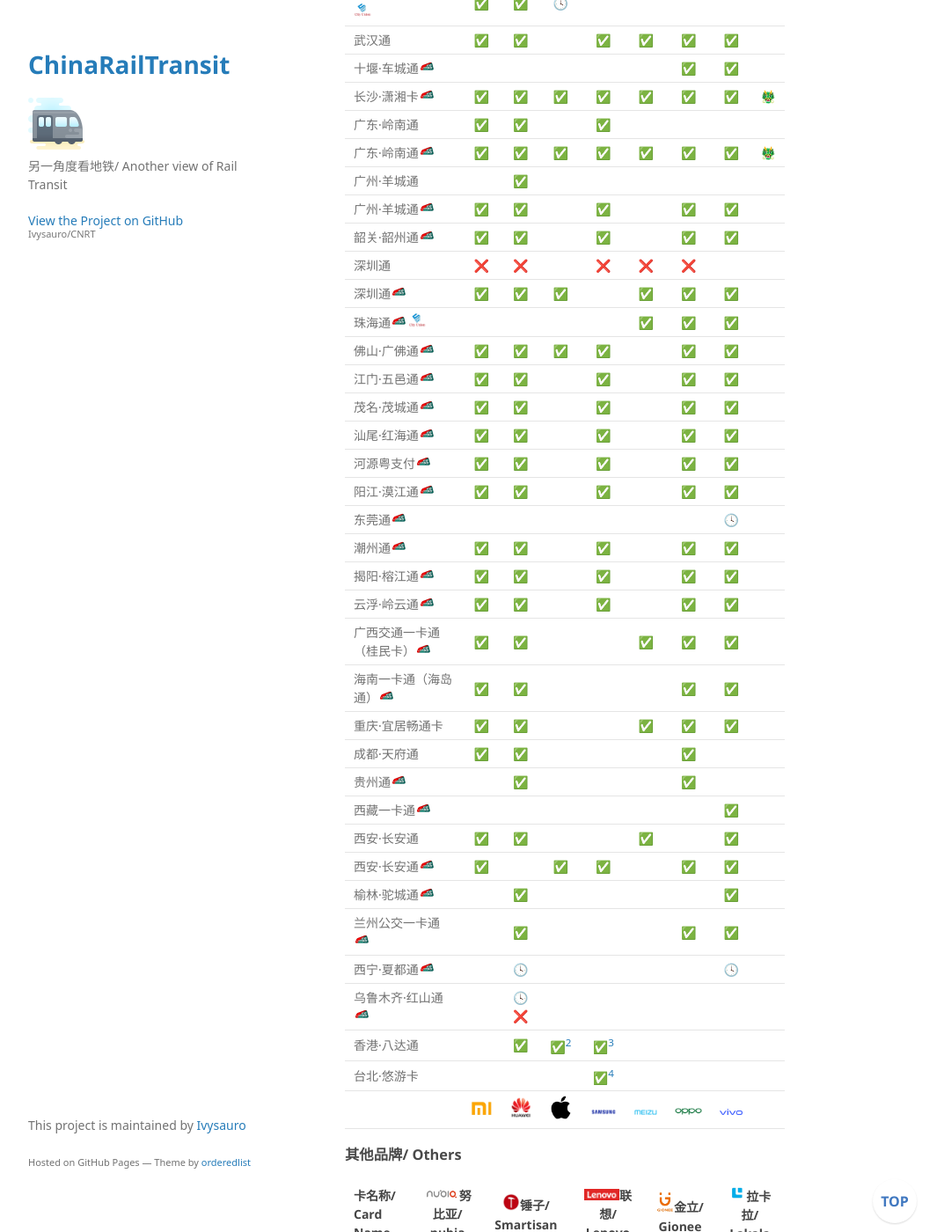
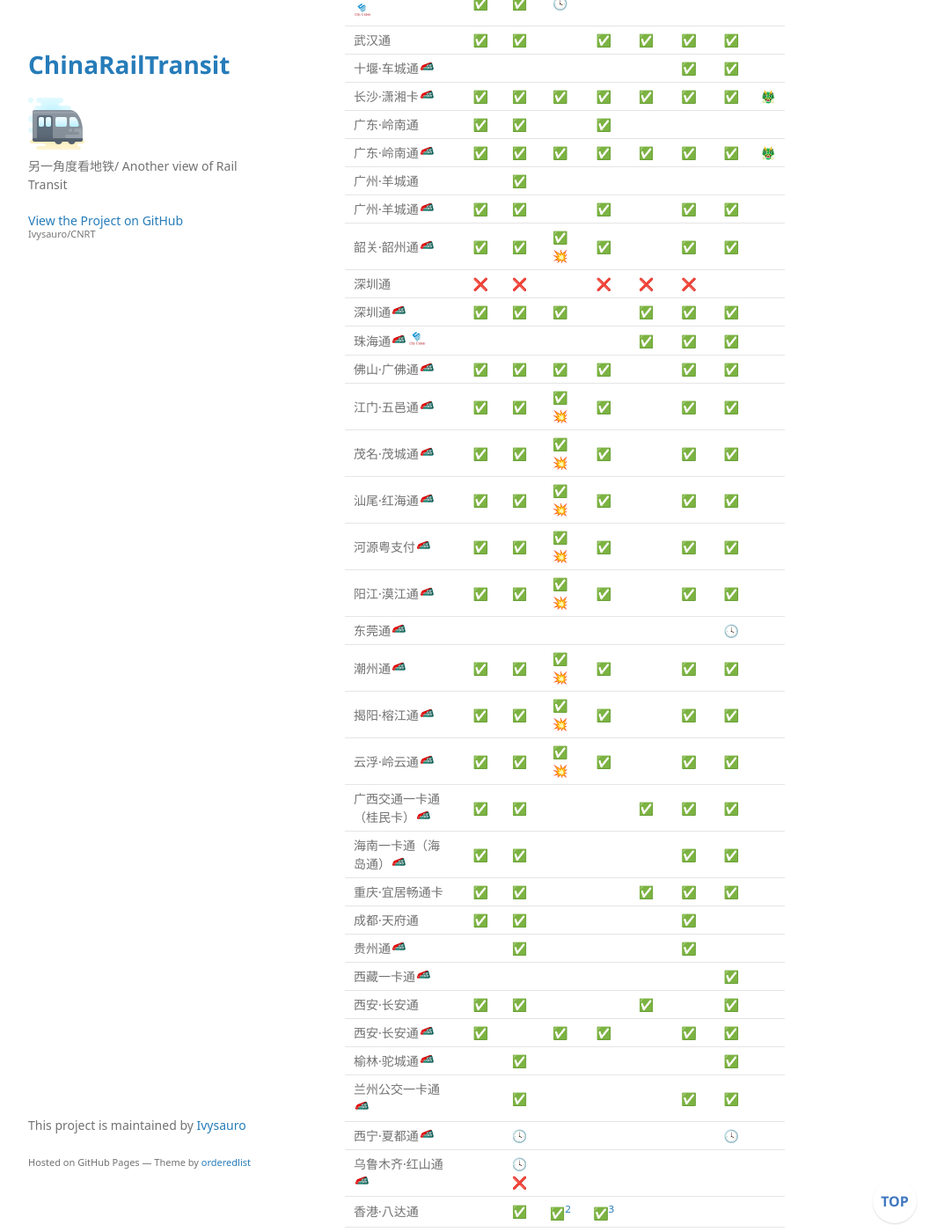
Before and after one commit to Ivysauro/CNRT, a Jekyll site: the page built from data/NFC.md, in a window 1280 px wide and 1400 px high, scrolled down 3467 px. Shown: the whole window at 88% size, without its empty margins (178-1251 px from the left). Built offline with Jekyll 4.4.1, drawn with Linux system fonts in a browser that asks for light colours; some web fonts are replaced; our own code applies the rules of GitHub Pages for plain Markdown files; a script that is not in the unit is left out.

Commit message:
🍊更新苹果数据
苹果上线岭南通多个城市

```diff
--- a/data/NFC.md
+++ b/data/NFC.md
@@ -95,20 +95,20 @@
 | 广东·岭南通<img src="https://raw.githubusercontent.com/Ivysauro/CNRT/master/images/T-Union.png" width="20" hegiht="20"> | ✅ | ✅ | ✅ | ✅ | ✅ | ✅ | ✅ | 🐲 |
 | 广州·羊城通 | | ✅ |
 | 广州·羊城通<img src="https://raw.githubusercontent.com/Ivysauro/CNRT/master/images/T-Union.png" width="20" hegiht="20"> | ✅ | ✅ |  | ✅ |  | ✅ | ✅ |  |
-| 韶关·韶州通<img src="https://raw.githubusercontent.com/Ivysauro/CNRT/master/images/T-Union.png" width="20" hegiht="20"> | ✅ | ✅ |  | ✅ |  | ✅ | ✅ |  |
+| 韶关·韶州通<img src="https://raw.githubusercontent.com/Ivysauro/CNRT/master/images/T-Union.png" width="20" hegiht="20"> | ✅ | ✅ | ✅💥 | ✅ |  | ✅ | ✅ |  |
 | 深圳通 | ❌ | ❌ |  | ❌ | ❌ | ❌ |  |  |
 | 深圳通<img src="https://raw.githubusercontent.com/Ivysauro/CNRT/master/images/T-Union.png" width="20" hegiht="20"> | ✅ | ✅ | ✅ |  | ✅ | ✅ | ✅ |  |
 | 珠海通<img src="https://raw.githubusercontent.com/Ivysauro/CNRT/master/images/T-Union.png" width="20" hegiht="20"><img src="https://raw.githubusercontent.com/Ivysauro/CNRT/master/images/City Union.png" width="20" hegiht="20"> |  |  |  |  | ✅ | ✅ | ✅ |  |
 | 佛山·广佛通<img src="https://raw.githubusercontent.com/Ivysauro/CNRT/master/images/T-Union.png" width="20" hegiht="20"> | ✅ | ✅ | ✅ | ✅ |  | ✅ | ✅ |  |
-| 江门·五邑通<img src="https://raw.githubusercontent.com/Ivysauro/CNRT/master/images/T-Union.png" width="20" hegiht="20"> | ✅ | ✅ |  | ✅ |  | ✅ | ✅ |  |
-| 茂名·茂城通<img src="https://raw.githubusercontent.com/Ivysauro/CNRT/master/images/T-Union.png" width="20" hegiht="20"> | ✅ | ✅ |  | ✅ |  | ✅ | ✅ |  |
-| 汕尾·红海通<img src="https://raw.githubusercontent.com/Ivysauro/CNRT/master/images/T-Union.png" width="20" hegiht="20"> | ✅ | ✅ |  | ✅ |  | ✅ | ✅ |  |
-| 河源粤支付<img src="https://raw.githubusercontent.com/Ivysauro/CNRT/master/images/T-Union.png" width="20" hegiht="20"> | ✅ | ✅ |  | ✅ |  | ✅ | ✅ |  |
-| 阳江·漠江通<img src="https://raw.githubusercontent.com/Ivysauro/CNRT/master/images/T-Union.png" width="20" hegiht="20"> | ✅ | ✅ |  | ✅ |  | ✅ | ✅ |  |
+| 江门·五邑通<img src="https://raw.githubusercontent.com/Ivysauro/CNRT/master/images/T-Union.png" width="20" hegiht="20"> | ✅ | ✅ | ✅💥 | ✅ |  | ✅ | ✅ |  |
+| 茂名·茂城通<img src="https://raw.githubusercontent.com/Ivysauro/CNRT/master/images/T-Union.png" width="20" hegiht="20"> | ✅ | ✅ | ✅💥 | ✅ |  | ✅ | ✅ |  |
+| 汕尾·红海通<img src="https://raw.githubusercontent.com/Ivysauro/CNRT/master/images/T-Union.png" width="20" hegiht="20"> | ✅ | ✅ | ✅💥 | ✅ |  | ✅ | ✅ |  |
+| 河源粤支付<img src="https://raw.githubusercontent.com/Ivysauro/CNRT/master/images/T-Union.png" width="20" hegiht="20"> | ✅ | ✅ | ✅💥 | ✅ |  | ✅ | ✅ |  |
+| 阳江·漠江通<img src="https://raw.githubusercontent.com/Ivysauro/CNRT/master/images/T-Union.png" width="20" hegiht="20"> | ✅ | ✅ | ✅💥 | ✅ |  | ✅ | ✅ |  |
 | 东莞通<img src="https://raw.githubusercontent.com/Ivysauro/CNRT/master/images/T-Union.png" width="20" hegiht="20"> | | | | | | | 🕓 |
-| 潮州通<img src="https://raw.githubusercontent.com/Ivysauro/CNRT/master/images/T-Union.png" width="20" hegiht="20"> | ✅ | ✅ |  | ✅ |  | ✅ | ✅ |  |
-| 揭阳·榕江通<img src="https://raw.githubusercontent.com/Ivysauro/CNRT/master/images/T-Union.png" width="20" hegiht="20"> | ✅ | ✅ |  | ✅ |  | ✅ | ✅ |  |
-| 云浮·岭云通<img src="https://raw.githubusercontent.com/Ivysauro/CNRT/master/images/T-Union.png" width="20" hegiht="20"> | ✅ | ✅ |  | ✅ |  | ✅ | ✅ |  |
+| 潮州通<img src="https://raw.githubusercontent.com/Ivysauro/CNRT/master/images/T-Union.png" width="20" hegiht="20"> | ✅ | ✅ | ✅💥 | ✅ |  | ✅ | ✅ |  |
+| 揭阳·榕江通<img src="https://raw.githubusercontent.com/Ivysauro/CNRT/master/images/T-Union.png" width="20" hegiht="20"> | ✅ | ✅ | ✅💥 | ✅ |  | ✅ | ✅ |  |
+| 云浮·岭云通<img src="https://raw.githubusercontent.com/Ivysauro/CNRT/master/images/T-Union.png" width="20" hegiht="20"> | ✅ | ✅ | ✅💥 | ✅ |  | ✅ | ✅ |  |
 | 广西交通一卡通（桂民卡）<img src="https://raw.githubusercontent.com/Ivysauro/CNRT/master/images/T-Union.png" width="20" hegiht="20"> | ✅ | ✅ |  |  | ✅ | ✅ | ✅ |  |
 | 海南一卡通（海岛通）<img src="https://raw.githubusercontent.com/Ivysauro/CNRT/master/images/T-Union.png" width="20" hegiht="20"> | ✅ | ✅ |  |  |  | ✅ | ✅ |  |
 | 重庆·宜居畅通卡 | ✅ | ✅ |  |  | ✅ | ✅ | ✅ |  |
```
